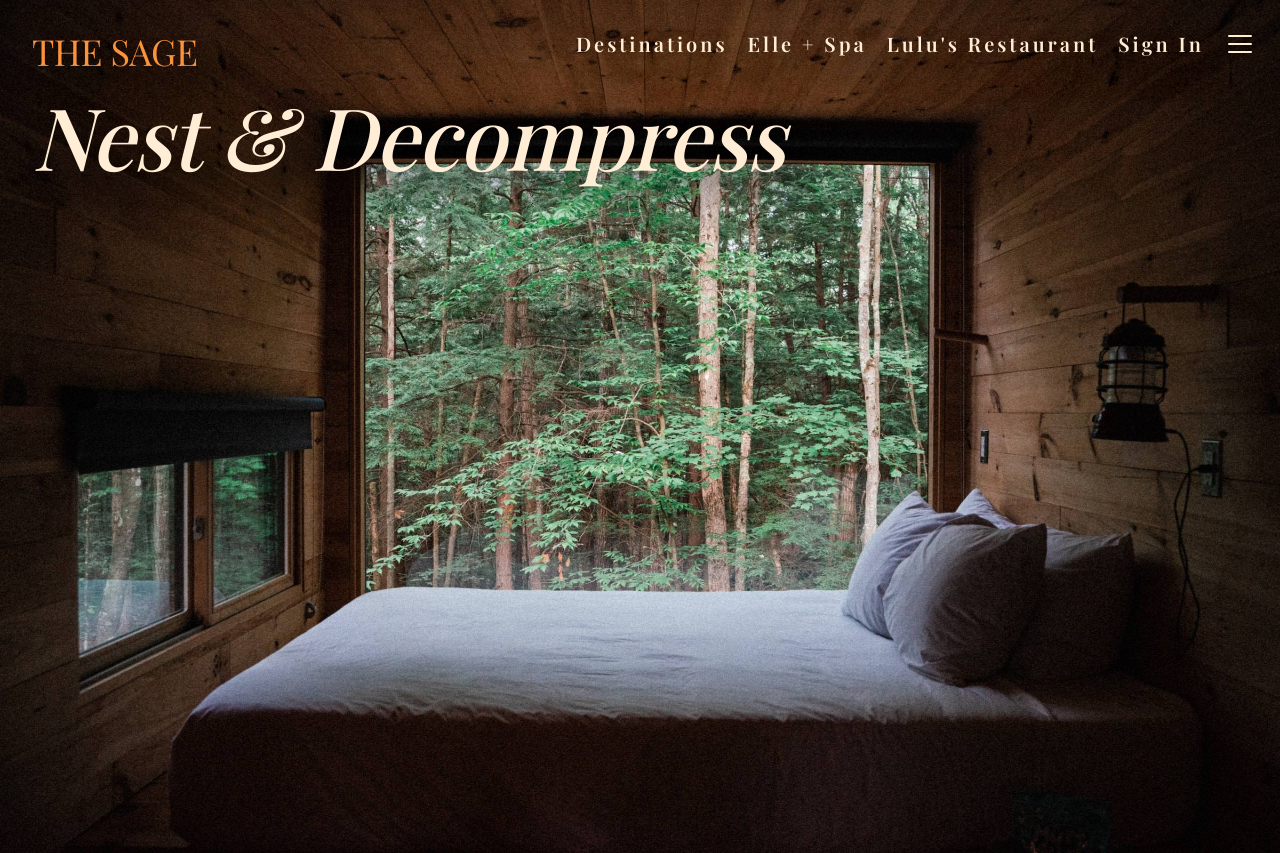
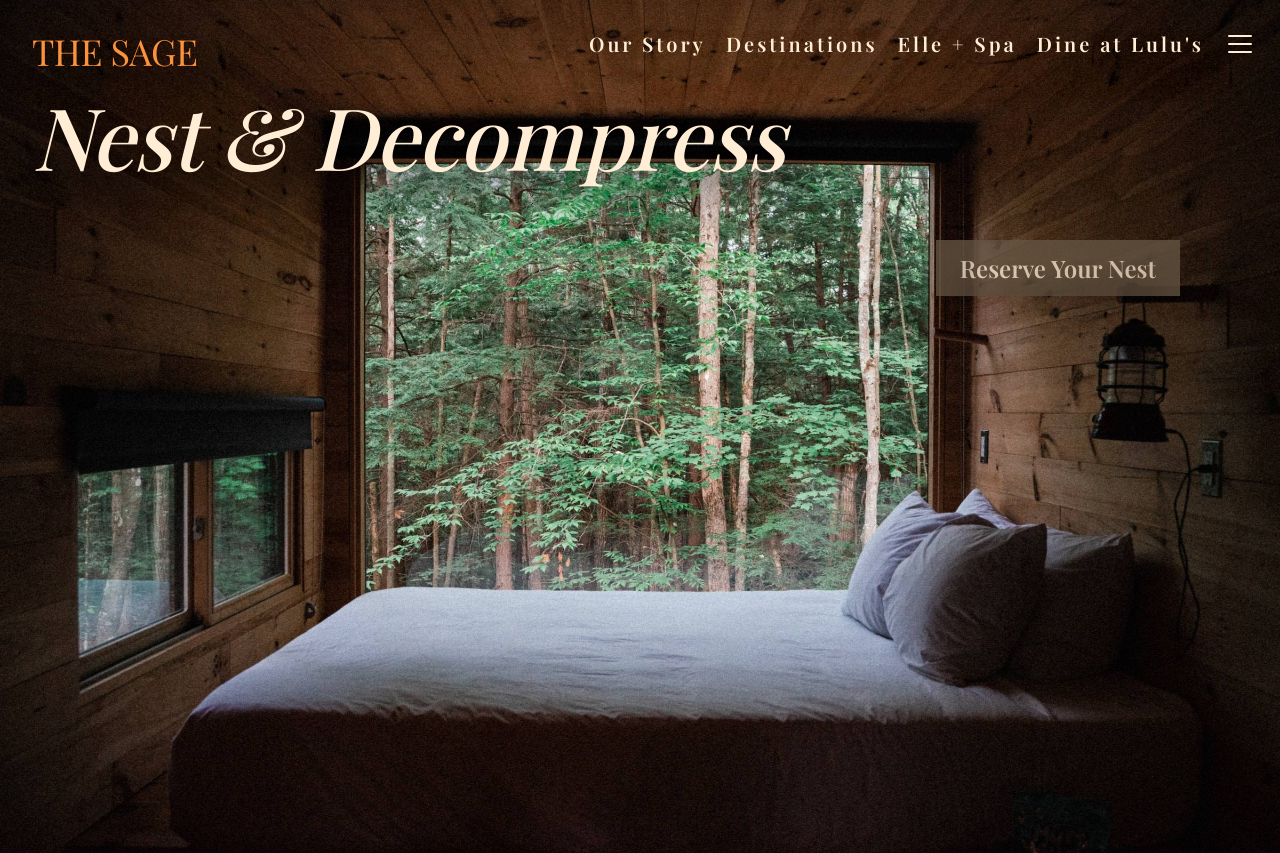
Before and after one commit to dxyz773/sage-breeze, a plain HTML site: page index.html in a window 1280 px wide. Shown: the top 853 px of the page. Drawn offline with nearby package versions, Linux system fonts and the light colour scheme; a web font is replaced by a local one.

Commit message:
added hero btn and stylings

```diff
--- a/index.html
+++ b/index.html
@@ -27,10 +27,10 @@
         <h2 class="hero-secondary-header">Nest & Decompress</h2>
       </div>
       <nav class="hero-nav">
-        <a href="./destinations.html" class="hero-nav-link">Destinations</a>
+        <a href="./destinations.html" class="hero-nav-link">Our Story</a>
+        <a href="#" class="hero-nav-link">Destinations</a>
         <a href="#" class="hero-nav-link">Elle + Spa</a>
-        <a href="#" class="hero-nav-link">Lulu's Restaurant</a>
-        <a href="#" class="hero-nav-link">Sign In</a>
+        <a href="#" class="hero-nav-link">Dine at Lulu's</a>
         <svg
           xmlns="http://www.w3.org/2000/svg"
           width="32"
@@ -43,6 +43,7 @@
           ></path>
         </svg>
       </nav>
+      <button class="hero-btn">Reserve Your Nest</button>
     </header>
 
       <footer class="footer">
--- a/style.css
+++ b/style.css
@@ -167,6 +167,30 @@ body {
   letter-spacing: -0.5px;
   line-height: 1.5;
 }
+
+.hero-btn {
+  font-family: "Playfair Display", serif;
+  font-size: 24px;
+  background-color: #665644;
+  color: #ffedd5;
+  text-shadow: 0 24px 30px #000000e3;
+  opacity: 76%;
+  border: none;
+  font-weight: 600;
+  padding: 12px 24px;
+  display: flex;
+  align-items: center;
+  justify-items: center;
+  position: absolute;
+  top: 30%;
+  right: 100px;
+  cursor: pointer;
+}
+
+.hero-btn:hover {
+  color: #fb923c;
+}
+
 /* MAJOR COMPONENTS */
 .content-container {
   width: 1300px;
```
